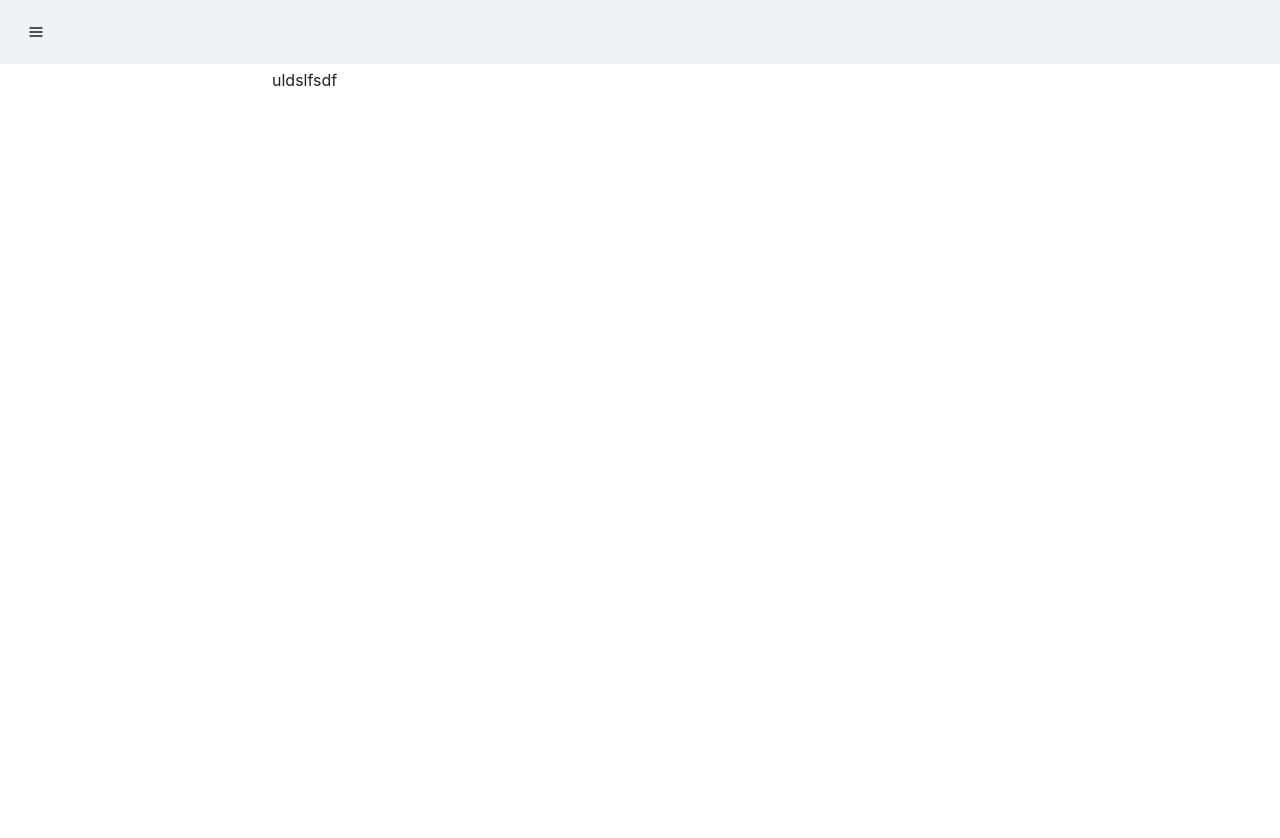
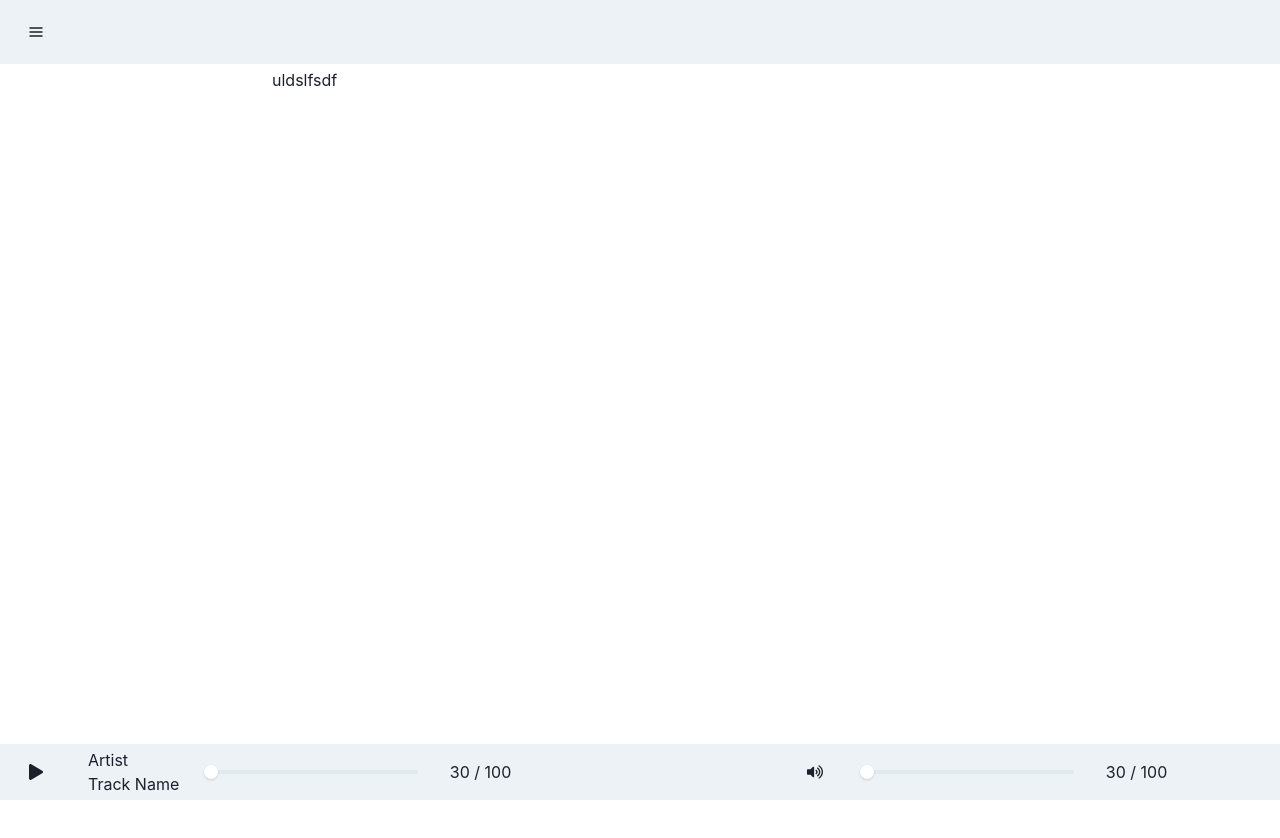
Before and after one commit to Hodosov/nest-next-music, a Next.js app in the folder client/: page / in a window 1280 px wide. Shown: the top 838 px of the page. Built offline with nearby package versions, Linux system fonts and the light colour scheme.

Commit message:
add player

```diff
--- a/client/src/components/Layout.tsx
+++ b/client/src/components/Layout.tsx
@@ -1,6 +1,7 @@
-import { FC } from "react";
-import { NavBar } from "@/components/NavBar";
-import { Container } from "@chakra-ui/react";
+import { FC } from 'react';
+import { NavBar } from '@/components/NavBar';
+import { Container } from '@chakra-ui/react';
+import { Player } from '@/components/Player';
 
 export const MainLayout: FC = ({ children }) => {
   return (
@@ -9,6 +10,7 @@ export const MainLayout: FC = ({ children }) => {
       <Container h="100vh" mt={16} maxW="container.md" pt={1}>
         {children}
       </Container>
+      <Player />
     </>
   );
 };
--- /dev/null
+++ b/client/src/components/Player.tsx
@@ -0,0 +1,46 @@
+import {
+  IconButton,
+  useColorModeValue,
+  Box,
+  Flex,
+  Text
+} from '@chakra-ui/react';
+import { FaPause, FaPlay, FaVolumeUp } from 'react-icons/fa';
+import { TrackProgress } from './TrackProgress';
+
+export const Player = () => {
+  const active = false;
+
+  return (
+    <Flex
+      bg={useColorModeValue('gray.100', 'gray.900')}
+      px={4}
+      width="100%"
+      height="14"
+      position="fixed"
+      bottom={0}
+      alignItems="center"
+      zIndex={100}
+    >
+      <IconButton
+        borderRadius="50%"
+        aria-label=""
+        icon={active ? <FaPause /> : <FaPlay />}
+        onClick={(e) => e.stopPropagation()}
+      />
+      <Box ml="8">
+        <Text>Artist</Text>
+        <Text>Track Name</Text>
+      </Box>
+      <Box ml="8" width={300}>
+        <TrackProgress left={30} right={100} onChange={() => {}} />
+      </Box>
+      <Flex ml="8" width="50%" justifyContent="end">
+        <IconButton aria-label="" borderRadius="50%" icon={<FaVolumeUp />} />
+        <Box ml="8" width={300} alignSelf="center">
+          <TrackProgress left={30} right={100} onChange={() => {}} />
+        </Box>
+      </Flex>
+    </Flex>
+  );
+};
--- /dev/null
+++ b/client/src/components/TrackProgress.tsx
@@ -0,0 +1,41 @@
+import {
+  Box,
+  Flex,
+  Text,
+  Slider,
+  SliderFilledTrack,
+  SliderThumb,
+  SliderTrack
+} from '@chakra-ui/react';
+import { FC } from 'react';
+
+export const TrackProgress: FC<TrackProps> = ({ left, right, onChange }) => {
+  return (
+    <Flex>
+      <Slider
+        aria-label="slider-ex-2"
+        colorScheme="pink"
+        min={left}
+        max={right}
+        value={left}
+        onChange={onChange}
+      >
+        <SliderTrack>
+          <SliderFilledTrack />
+        </SliderTrack>
+        <SliderThumb />
+      </Slider>
+      <Box ml="8">
+        <Text whiteSpace="nowrap">
+          {left} / {right}
+        </Text>
+      </Box>
+    </Flex>
+  );
+};
+
+interface TrackProps {
+  left: number;
+  right: number;
+  onChange: (e: number) => void;
+}
```
